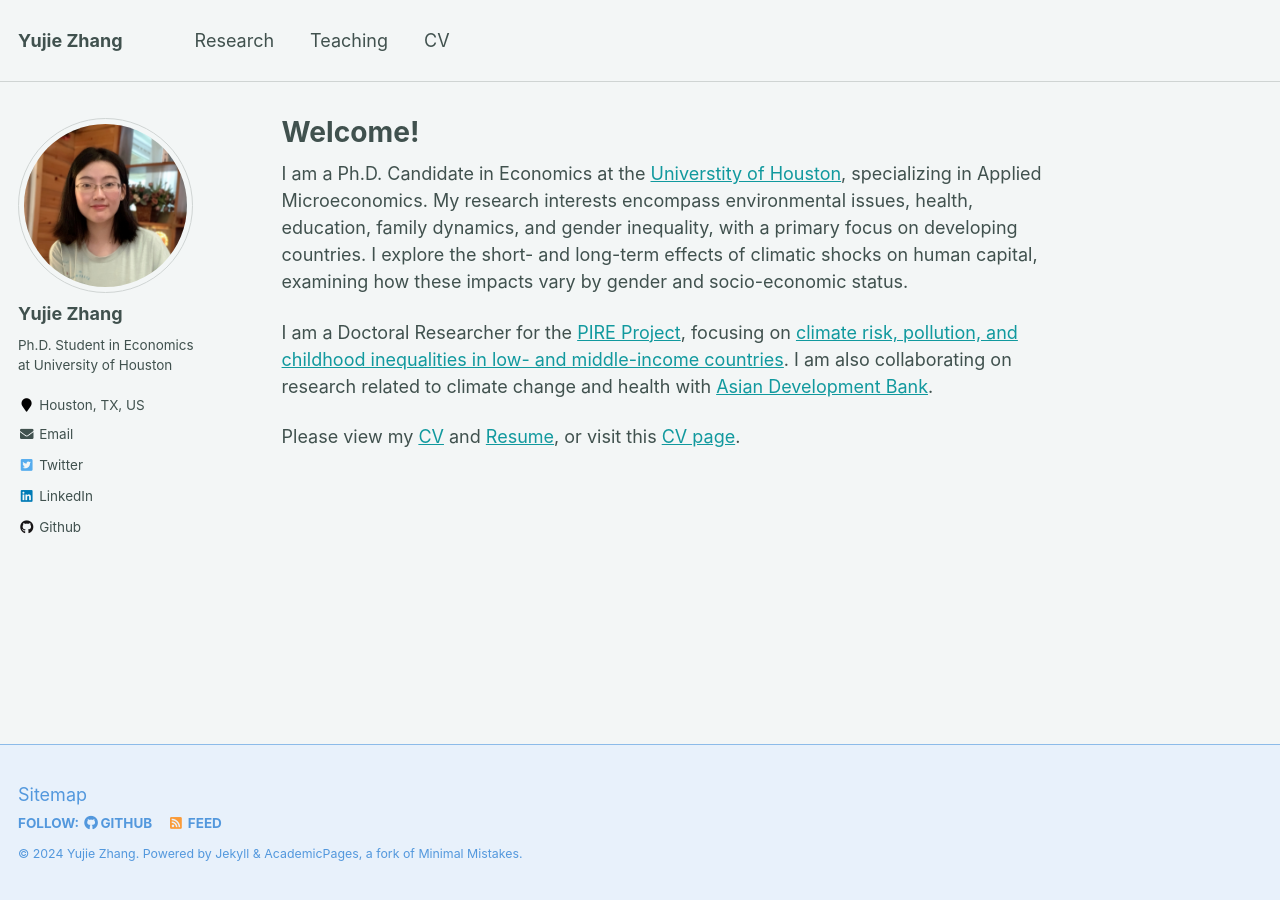
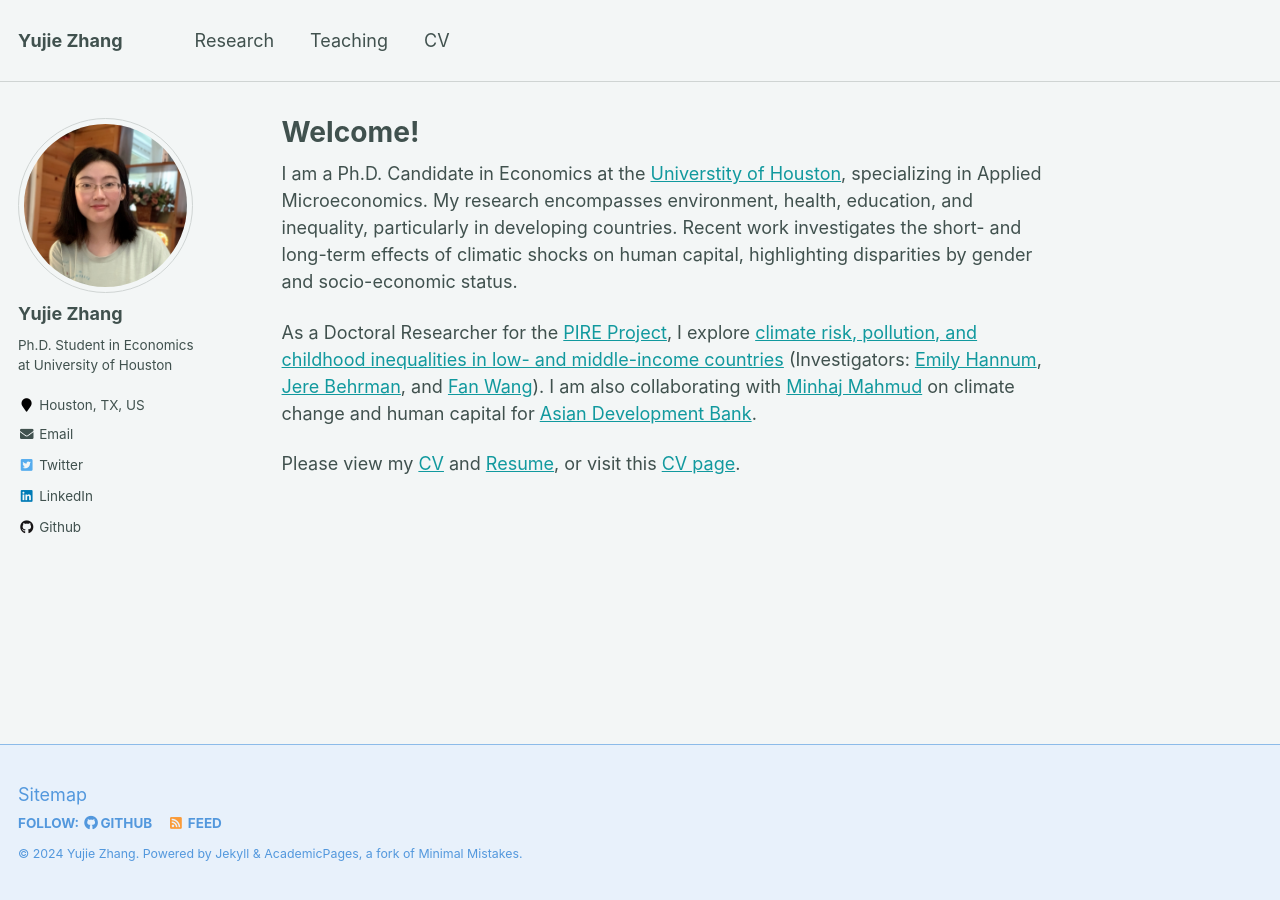
Before and after one commit to yujiezhangecon/yujiezhangecon.github.io, a Jekyll site: the page built from _pages/about.md, in a window 1280 px wide. Built offline with Jekyll 4.4.1, drawn with Linux system fonts in a browser that asks for light colours.

Commit message:
Update about.md

```diff
--- a/_pages/about.md
+++ b/_pages/about.md
@@ -8,9 +8,10 @@ redirect_from:
   - /about.html
 ---
 
-I am a Ph.D. Candidate in Economics at the [Universtity of Houston](https://www.uh.edu/class/economics/), specializing in Applied Microeconomics. My research interests encompass environmental issues, health, education, family dynamics, and gender inequality, with a primary focus on developing countries. I explore the short- and long-term effects of climatic shocks on human capital, examining how these impacts vary by gender and socio-economic status.
+I am a Ph.D. Candidate in Economics at the [Universtity of Houston](https://www.uh.edu/class/economics/), specializing in Applied Microeconomics. My research encompasses environment, health, education, and inequality, particularly in developing countries. Recent work investigates the short- and long-term effects of climatic shocks on human capital, highlighting disparities by gender and socio-economic status.
 
-I am a Doctoral Researcher for the [PIRE Project](https://beta.nsf.gov/funding/opportunities/partnerships-international-research-education-pire-0), focusing on [climate risk, pollution, and childhood inequalities in low- and middle-income countries](https://www.nsf.gov/awardsearch/showAward?AWD_ID=2230615). I am also collaborating on research related to climate change and health with [Asian Development Bank](https://www.adb.org/).
+As a Doctoral Researcher for the [PIRE Project](https://beta.nsf.gov/funding/opportunities/partnerships-international-research-education-pire-0), I explore [climate risk, pollution, and childhood inequalities in low- and middle-income countries](https://www.nsf.gov/awardsearch/showAward?AWD_ID=2230615) (Investigators: [Emily Hannum](https://sociology.sas.upenn.edu/people/emily-hannum), [Jere Behrman](https://economics.sas.upenn.edu/people/jere-r-behrman), and [Fan Wang](https://fanwangecon.github.io/)).
+I am also collaborating with [Minhaj Mahmud](https://blogs.adb.org/author/minhaj-mahmud) on climate change and human capital for [Asian Development Bank](https://www.adb.org/).
 
 Please view my <a href="/YujieZhang_CV_2408.pdf">CV</a> and <a href="/YujieZhang_Resume_2408.pdf">Resume</a>, or visit this [CV page](https://yujiezhangecon.github.io/cv/).
 
```
